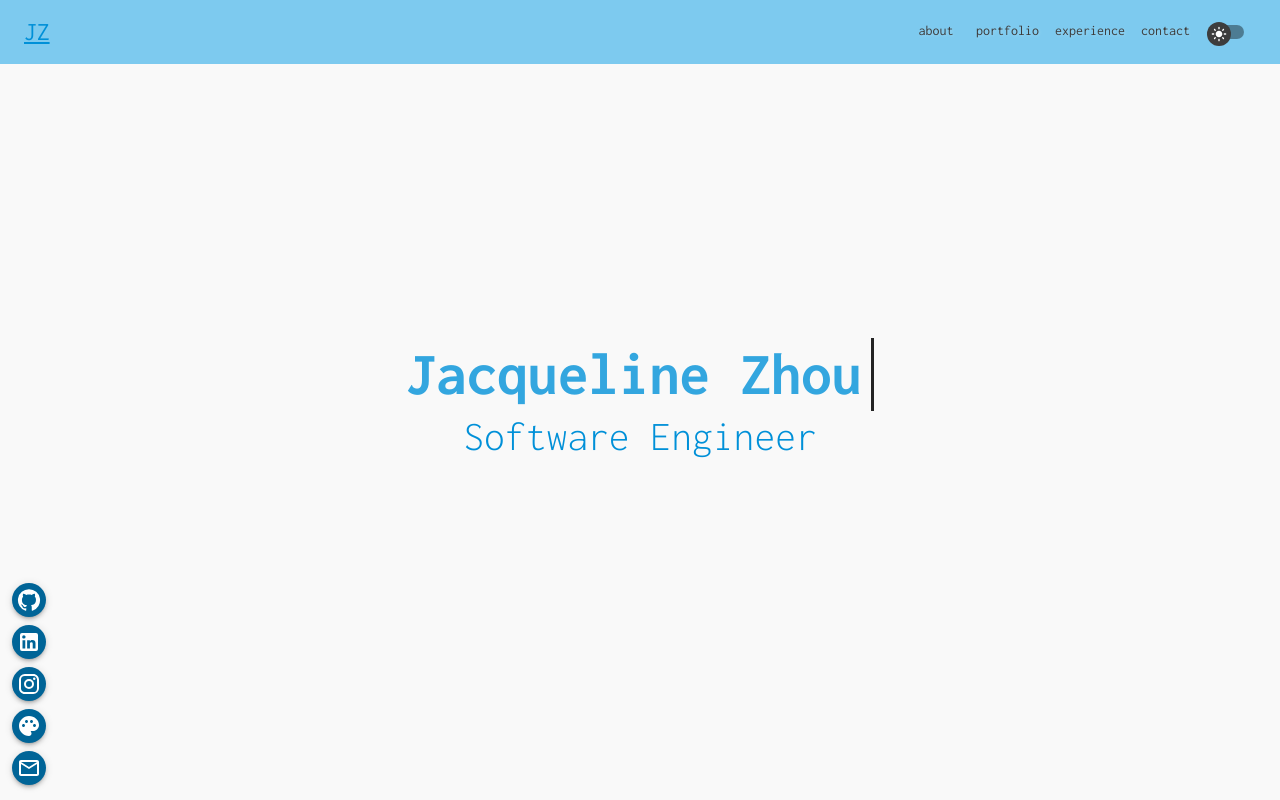
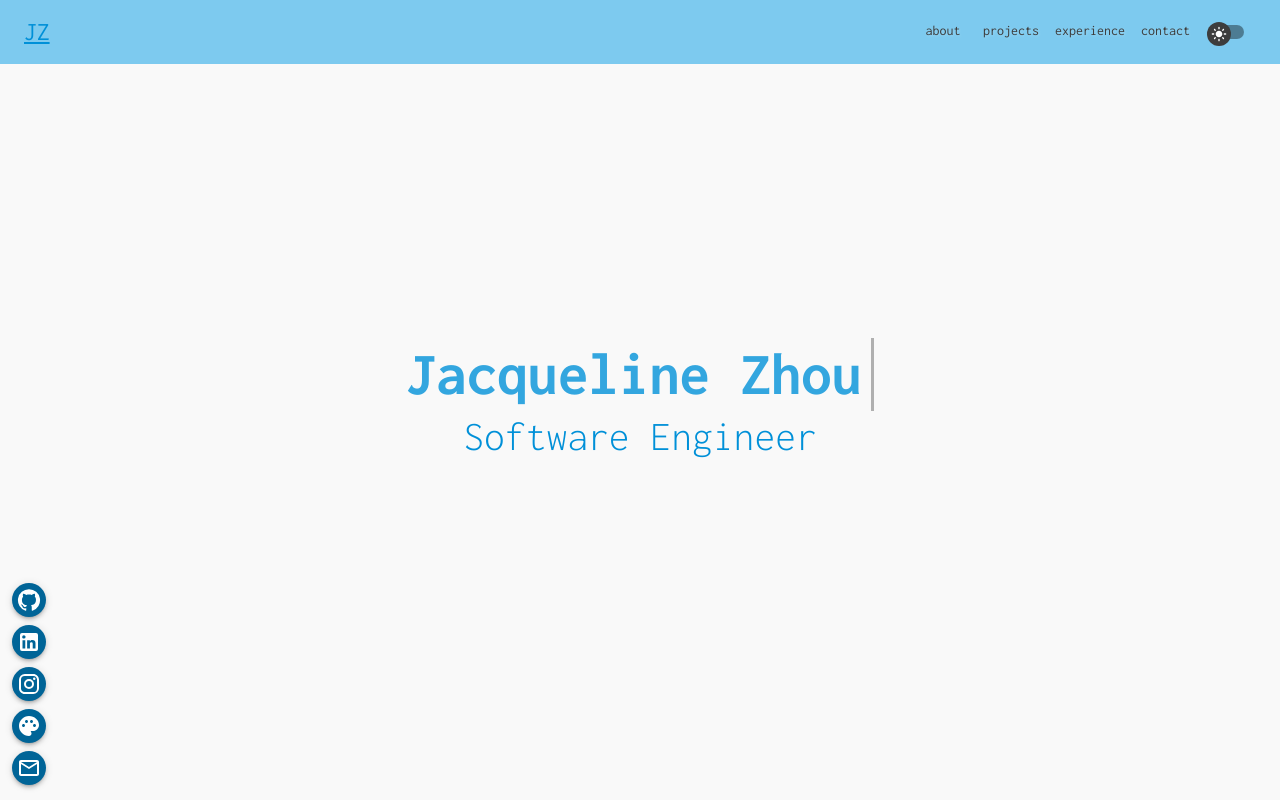
Before and after one commit to jacqizee/personal-website, a React (Create React App) app: page / in a window 1280 px wide. Shown: the top 800 px of the page. Built offline with nearby package versions, Linux system fonts and the light colour scheme.

Commit message:
renamed portfolio -> projects

```diff
--- a/src/components/Navigation.js
+++ b/src/components/Navigation.js
@@ -22,7 +22,7 @@ import LightModeRoundedIcon from '@mui/icons-material/LightModeRounded'
 
 const Navigation = ({ mode, setMode}) => {
 
-  const menu = ['about', 'portfolio', 'experience', 'contact']
+  const menu = ['about', 'projects', 'experience', 'contact']
   const [ drawerOpen, setDrawerOpen ] = useState(false)
   const [ switchStatus, setSwitchStatus ] = useState(false)
 
--- a/src/components/portfolio/Portfolio.js
+++ b/src/components/projects/Projects.js
@@ -12,10 +12,10 @@ import Typography from '@mui/material/Typography'
 
 const Portfolio = () => {
   return(
-    <Box id='portfolio' sx={{ ...flexCenterCol, backgroundColor: 'background.default' }}>
+    <Box id='projects' sx={{ ...flexCenterCol, backgroundColor: 'background.default' }}>
       {/* Headline */}
       <Typography variant="h4" sx={{ ...headlineStyling, mb: 5 }}>
-        Portfolio
+        Projects
       </Typography>
 
       <PortfolioCardRight portfolioItem={portfolioItems[0]} />
```
Also changed, not shown: src/components/projects/ProjectCard.js (renamed from src/components/portfolio/PortfolioCard.js), src/components/projects/ProjectItems.js (renamed from src/components/portfolio/PortfolioItems.js).
